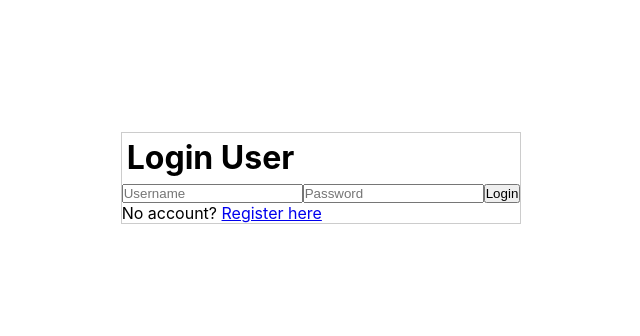
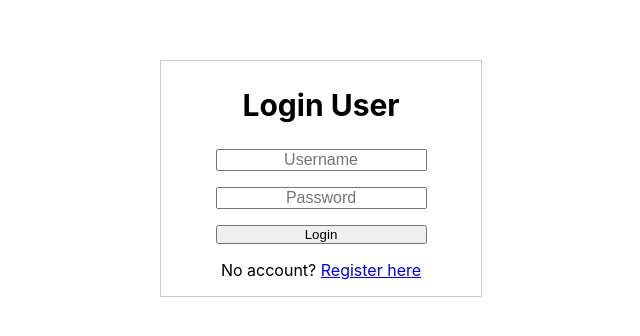
Before and after one commit to weralite/chat-application, a React (Create React App) app in the folder client/: page / in a window 1280 px wide. Shown: the part 222-558 px from the top of the page, without its empty margins (319-959 px from the left). Built offline with nearby package versions, Linux system fonts and the light colour scheme.

Commit message:
css and small fixes

```diff
--- a/client/src/App.css
+++ b/client/src/App.css
@@ -4,16 +4,19 @@
   box-sizing: border-box;
 }
 
-h1 {
-  padding: 5px;
+
+h1,
+h2,
+h3,
+h5,
+h6 {
+  padding: 10px;
+  font-size: 30px;
 }
 
-h2,
-h3,
-h4,
-h5,
-h6 {
-  font-size: 15px;
+h4 {
+  padding: 10px;
+  font-size: 20px;
 }
 
 body {
@@ -25,7 +28,8 @@ body {
 
 .chat-app {
   border: 1px solid #ccc;
-  min-width: 10rem;
+  min-width: 20rem;
+  min-height: 10rem;
   max-width: 40rem;
 }
 
@@ -152,7 +156,6 @@ font-size: 18px;
   flex-direction: column;
   justify-content: space-between;
   align-items: center;
-  padding: 20px;
   box-shadow: 0px 0px 4px rgba(0, 0, 0, 0.4);
   opacity: 0;
   visibility: hidden;
--- a/client/src/components/autoComplete/autoComplete.css
+++ b/client/src/components/autoComplete/autoComplete.css
@@ -1,29 +1,19 @@
-
-
 .positions-box {
   position: relative;
-    width: 50%;
+  display: flex;
+  justify-content: center;
   height: 0;
   overflow: visible;
 }
 
 .option-input {
-    width: 100%;
-    padding: 5px;
-    border: 2px solid #727272;
-    border-radius: 4px;
-  }
-
-  .option-box {
-    position: absolute;
-    width: 100%;
-    margin: auto;
+  font-size: 1rem;
+  text-align: center;
 }
 
 .option-item {
   background-color: #fff;
   color: #000;
-    width: 95%;
   margin: auto;
   padding: 5px;
   cursor: pointer;
--- a/client/src/components/autoComplete/autoComplete.js
+++ b/client/src/components/autoComplete/autoComplete.js
@@ -32,8 +32,8 @@ function CustomAutocomplete({ options, onInputChange, onChange, clearInput, setC
 
 
   const handleOptionClick = (option) => {
+    setFilteredOptions([]);
     setInputValue(option.username);
-    setFilteredOptions([]);
     onChange(null, option);
   };
 
--- a/client/src/components/chat/chat.js
+++ b/client/src/components/chat/chat.js
@@ -189,10 +189,9 @@ const Chat = () => {
 
         if (!socket) return;
 
-        socket.on('connectedUsers', (users) => {
-            setConnectedUsers(users);
+        socket.on('connectedUsers', (users, socketId) => {
+            setConnectedUsers(users, socketId);
         });
-
         socket.on('userConnected', (users) => {
             setConnectedUsers(users);
         });
--- a/client/src/components/contacts/addContactsModal.js
+++ b/client/src/components/contacts/addContactsModal.js
@@ -1,6 +1,7 @@
 import React, { useState, useEffect } from 'react';
 import axios from 'axios';
 import CustomAutocomplete from '../autoComplete/autoComplete';
+import '../../styles/modal.style.css';
 
 
 const AddContactsModal = ({ addModalRef, fetchContacts, isAddModalVisible, setAddModalVisible, staticUserId, setContacts, contacts }) => {
@@ -56,7 +57,9 @@ const AddContactsModal = ({ addModalRef, fetchContacts, isAddModalVisible, setAd
 
     return (
         <div ref={addModalRef} className={`contacts-modal ${isAddModalVisible ? 'visible' : ''}`}>
+            <div className='modal-body'>
             <h4>Find user</h4>
+            <div className='input-box'>
             <CustomAutocomplete
                 options={users}
                 onInputChange={(event, newInputValue) => {
@@ -69,9 +72,11 @@ const AddContactsModal = ({ addModalRef, fetchContacts, isAddModalVisible, setAd
                 clearInput={clearInput}
                 setClearInput={setClearInput}
             />
-            <div>
+            </div>
+            <div className='modal-button-box'>
                 <button onClick={handleClose}>Close</button>
                 <button onClick={handleSave}>Save</button>
+            </div>
             </div>
         </div>
     )
--- a/client/src/components/loginUser.js
+++ b/client/src/components/loginUser.js
@@ -1,6 +1,7 @@
 import React, { useState } from 'react';
 import axios from 'axios';
 import { useNavigate, Link } from 'react-router-dom';
+import '../styles/login.style.css';
 
 const LoginUser = () => {
     const [username, setUsername] = useState('');
@@ -38,26 +39,37 @@ const LoginUser = () => {
 
     return (
         <div className='chat-app'>
+            <div className='login-body'>
                 <h1>Login User</h1>
 
                 <form onSubmit={handleSubmit}>
+                    <div>
                         <input
                             type="text"
                             placeholder="Username"
                             value={username}
+                            required={true}
                             onChange={handleUsernameInput}
                         />
+                    </div>
+                    <div>
                         <input
                             type="password"
                             placeholder="Password"
                             value={password}
+                            required={true}
                             onChange={handlePasswordInput}
                         />
+                    </div>
+                    <div className='button-box'>
                         <button type="submit">Login</button>
+                    </div>
                     {error && <p>{error}</p>
                     }
+
                 </form>
                 <p>No account? <Link to="/register">Register here</Link></p>
+            </div>
         </div>
     );
 };
--- a/client/src/components/registerUser.js
+++ b/client/src/components/registerUser.js
@@ -1,6 +1,7 @@
 import React, { useState } from 'react';
 import axios from 'axios';
 import { useNavigate } from 'react-router-dom';
+import '../styles/register.style.css';
 
 const RegisterUser = () => {
     const [username, setUsername] = useState('');
@@ -29,30 +30,39 @@ const RegisterUser = () => {
         }
     };
 
+    const exitForm = () => {
+        navigate('/');
+    }
+
     return (
         <div className='chat-app'>
+            <div className='registration-body'>
             <h2>User Registration</h2>
             <form onSubmit={handleSubmit}>
                 <div>
-                    <label htmlFor="username">Username:</label>
                     <input
                         type="text"
                         id="username"
                         value={username}
+                        placeholder='Username'
                         onChange={handleUsernameInput}
                     />
                 </div>
                 <div>
-                    <label htmlFor="password">Password:</label>
                     <input
                         type="password"
                         id="password"
                         value={password}
+                        placeholder='Password'
                         onChange={handlePasswordInput}
                     />
                 </div>
+                <div className='button-box'>
+                <button onClick={exitForm}>Back</button>
                 <button type="submit">Register</button>
+                </div>
             </form>
+            </div>
         </div>
     );
 };
--- /dev/null
+++ b/client/src/styles/login.style.css
@@ -0,0 +1,43 @@
+.login-body {
+    display: flex;
+    flex-direction: column;
+    justify-content: space-evenly;
+    align-items: center;
+    min-width: 20rem;
+    min-height: 10rem;
+    gap: 1rem;
+    padding: 1rem;
+}
+
+form {
+    display: flex;
+    flex-direction: column;
+    gap: 1rem;
+}
+
+form div {
+    display: flex;
+    flex-direction: row;
+    justify-content: space-between;
+    gap: 1rem;
+}
+
+form div label {
+    font-size: 1rem;
+}
+
+form div input {
+    font-size: 1rem;
+    text-align: center;
+}
+
+.button-box {
+    display: flex;
+    flex-direction: row;
+    justify-content: space-evenly;
+    gap: 1rem;
+}
+
+.button-box button {
+    width: 100%;
+}
--- /dev/null
+++ b/client/src/styles/modal.style.css
@@ -0,0 +1,22 @@
+.modal-body {
+    display: flex;
+    flex-direction: column;
+    justify-content: space-evenly;
+    align-items: center;
+    height: 100%
+}
+
+.input-box {
+    height: 2rem;
+}
+
+.modal-button-box {
+    display: flex;
+    flex-direction: row;
+    justify-content: space-evenly;
+    gap: 1rem;
+}
+
+.modal-button-box button {
+    width: 5.5rem;
+}
--- /dev/null
+++ b/client/src/styles/register.style.css
@@ -0,0 +1,42 @@
+.registration-body {
+    display: flex;
+    flex-direction: column;
+    justify-content: space-evenly;
+    align-items: center;
+    min-width: 20rem;
+    min-height: 10rem;
+    gap: 1rem;
+    padding: 1rem;
+}
+
+form {
+    display: flex;
+    flex-direction: column;
+    gap: 1rem;
+}
+
+form div {
+    display: flex;
+    flex-direction: row;
+    justify-content: space-between;
+    gap: 1rem;
+}
+
+form div label {
+    font-size: 1rem;
+}
+
+form div input {
+    font-size: 1rem;
+}
+
+.button-box {
+    display: flex;
+    flex-direction: row;
+    justify-content: space-evenly;
+    gap: 1rem;
+}
+
+.button-box button {
+    width: 100%;
+}
```
Also changed, not shown: 1 other file (tests, documents, lock files or other folders). Lines whose indentation alone changed are shown as unchanged.
